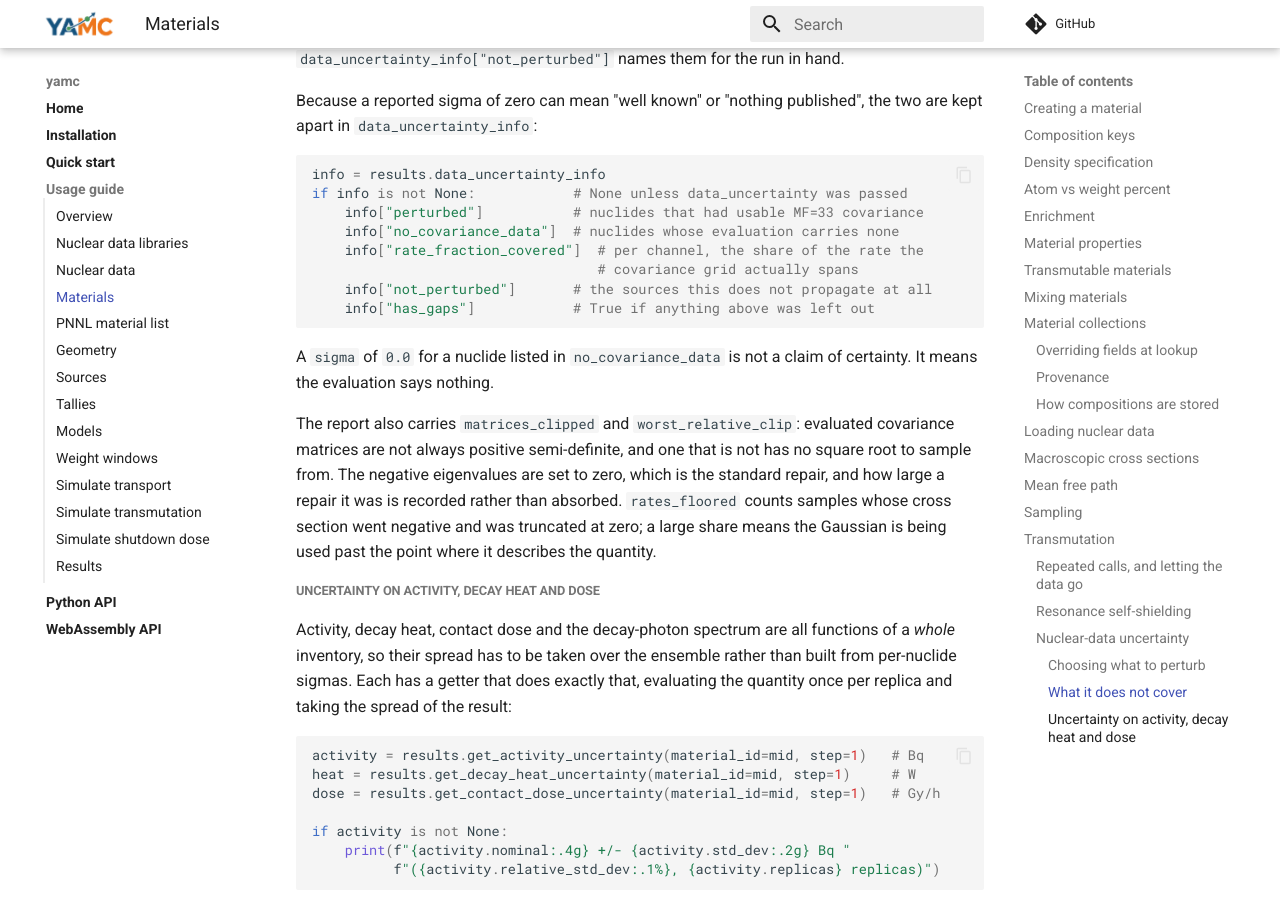
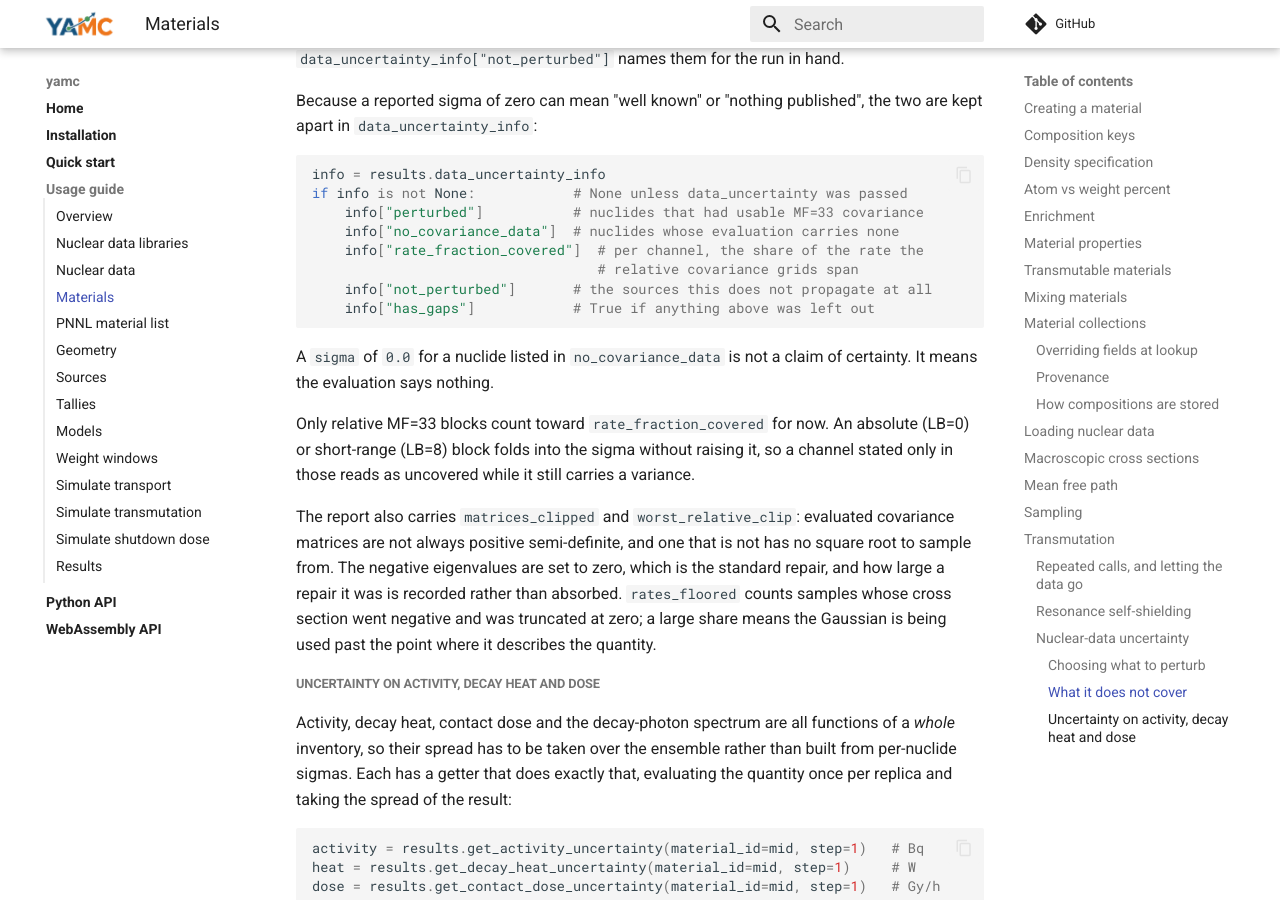
Before and after one commit to fusion-neutronics/yamc, an MkDocs documentation site: the page built from docs/materials.md, in a window 1280 px wide and 900 px high, scrolled down 11554 px. Built offline with MkDocs 1.6.1 and Material for MkDocs 9.7.7, drawn with Linux system fonts in a browser that asks for light colours; comment, search, counter and statistics services are not loaded.

Commit message:
Say rate_fraction_covered counts relative MF=33 blocks only
The materials page said the entry is the share of the rate the covariance
grid spans. With fusion-neutronics/core#171, absolute (LB=0) and
short-range (LB=8) blocks fold into the sigma but do not count toward
coverage until core#169.

````diff
--- a/docs/materials.md
+++ b/docs/materials.md
@@ -567,13 +567,18 @@ if info is not None:            # None unless data_uncertainty was passed
     info["perturbed"]           # nuclides that had usable MF=33 covariance
     info["no_covariance_data"]  # nuclides whose evaluation carries none
     info["rate_fraction_covered"]  # per channel, the share of the rate the
-                                   # covariance grid actually spans
+                                   # relative covariance grids span
     info["not_perturbed"]       # the sources this does not propagate at all
     info["has_gaps"]            # True if anything above was left out
 ```
 
 A ``sigma`` of ``0.0`` for a nuclide listed in ``no_covariance_data`` is not a
 claim of certainty. It means the evaluation says nothing.
+
+Only relative MF=33 blocks count toward ``rate_fraction_covered`` for now. An
+absolute (LB=0) or short-range (LB=8) block folds into the sigma without raising
+it, so a channel stated only in those reads as uncovered while it still carries
+a variance.
 
 The report also carries ``matrices_clipped`` and ``worst_relative_clip``:
 evaluated covariance matrices are not always positive semi-definite, and one
````
